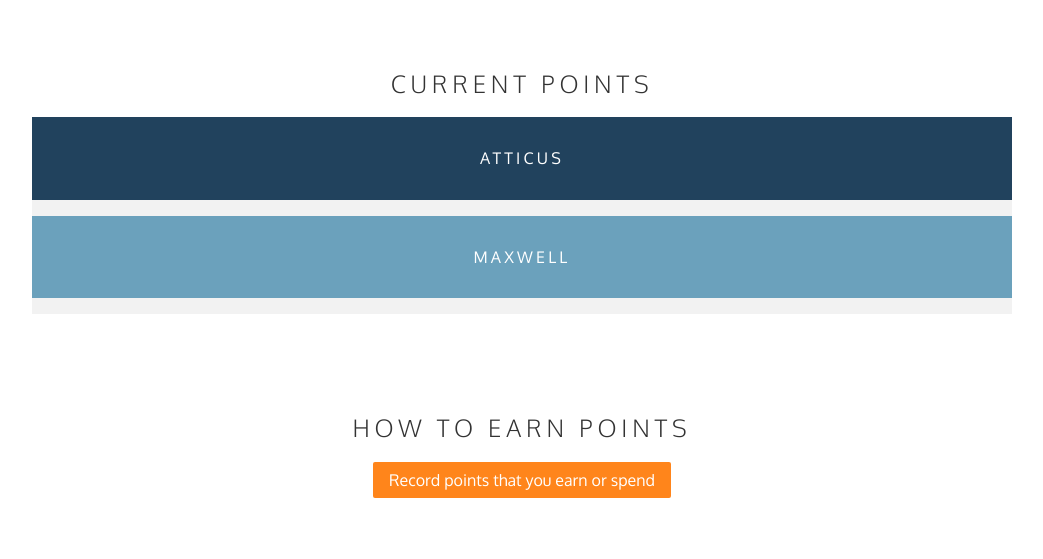
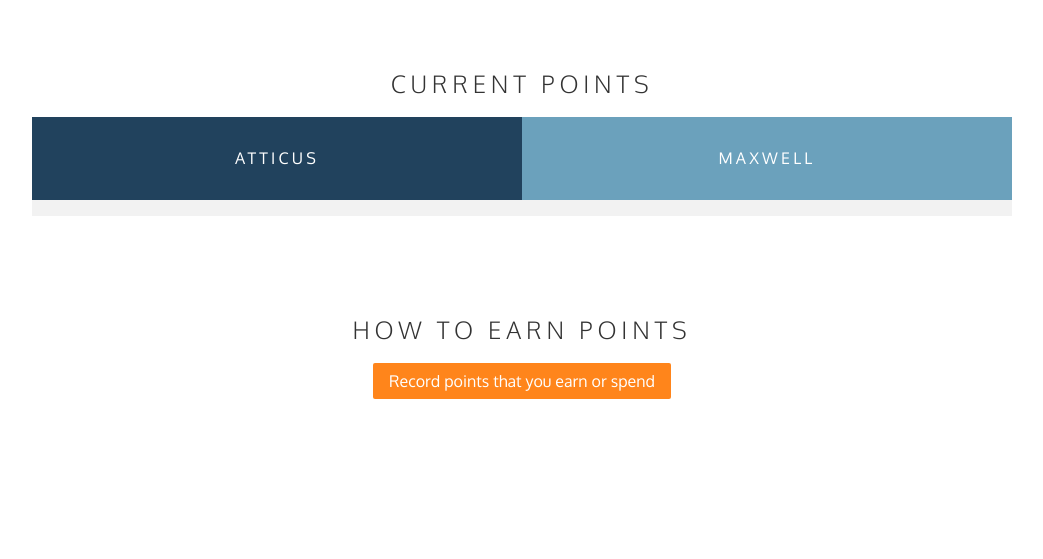
Before and after one commit to jude-o/jude-o.github.io, a plain HTML site: page index.html in a window 1280 px wide. Shown: the whole page, without its empty margins (118-1161 px from the left). Drawn offline with nearby package versions, Linux system fonts and the light colour scheme; no server answers.

Commit message:
updates to grid

```diff
--- a/index.html
+++ b/index.html
@@ -155,7 +155,7 @@
         <div class="pure-u-1 section-header">
             <h2>Current points</h2>
         </div>
-        <div class="pure-u-1 pure-u-md-1-2">
+        <div class="pure-u-1-2">
             <div class="kid-wrapper">
                 <div class="kid-info atticus">
                     <h2>Atticus</h2>
@@ -166,7 +166,7 @@
             </div>
         </div>
 
-        <div class="pure-u-1 pure-u-md-1-2">
+        <div class="pure-u-1-2">
             <div class="kid-wrapper">
                 <div class="kid-info maxwell">
                     <h2>Maxwell</h2>
```
